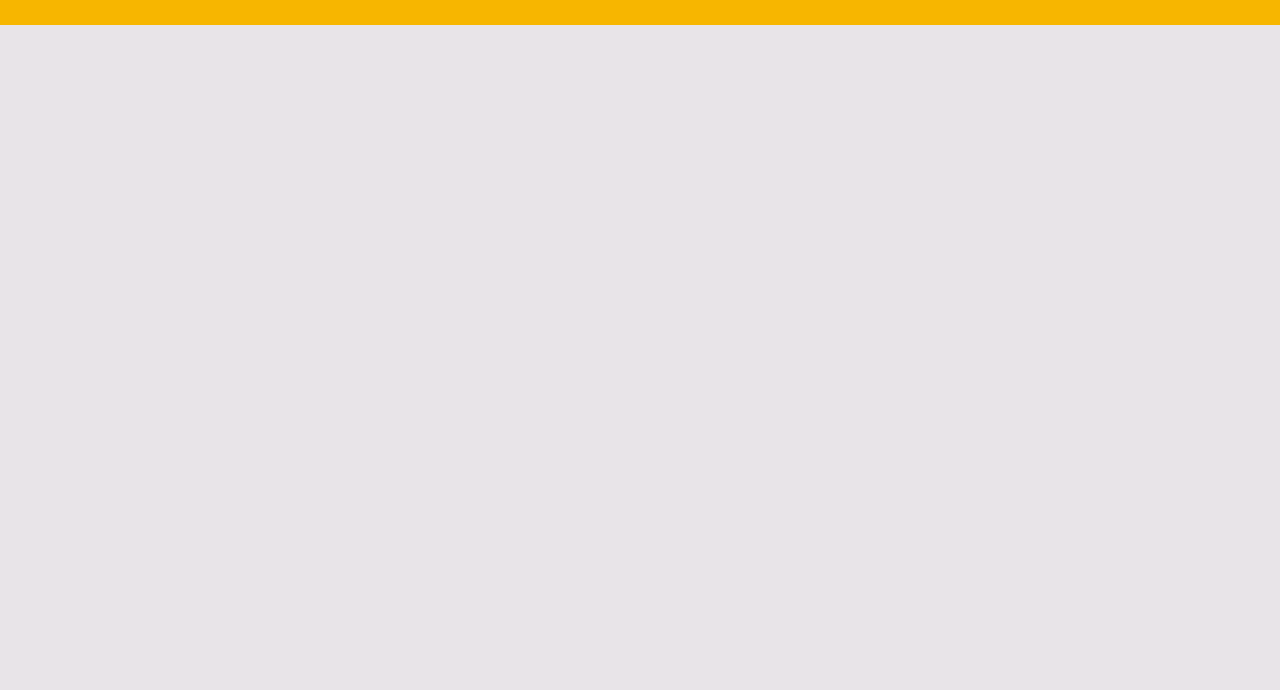
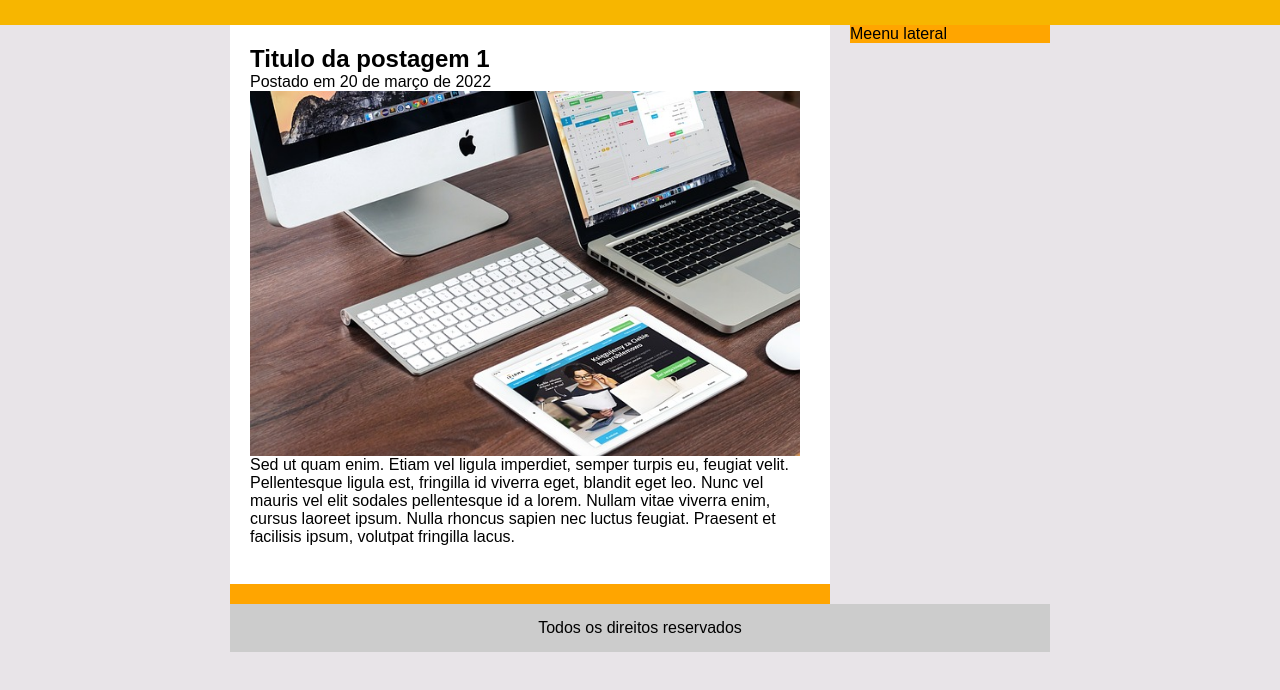
Before and after one commit to jfpadilha/estudo-web-full-stack, a plain HTML site: page projeto-tecblog/index.html in a window 1280 px wide. Shown: the part 108-798 px from the top of the page. Drawn offline with Linux system fonts and the light colour scheme.

Commit message:
Aula 50 - projeto TecBlog - parte 2

```diff
--- a/projeto-tecblog/css/estilo.css
+++ b/projeto-tecblog/css/estilo.css
@@ -26,6 +26,39 @@ body{
 	padding: 10px;
 }
 
+#area-principal{
+	width: 820px;
+	margin: 0 auto; /*0 super inf e auto laterais*/
+}
+
+#area-postagens, #area-lateral{
+	background: orange;
+}
+
+#area-postagens{
+	width: 600px;
+	float: left;
+}
+
+#area-lateral{
+	width: 200px;
+	float: right;
+}
+
+.postagem{
+	padding: 20px;
+	margin-bottom: 20px;
+	background: white;
+}
+
+#rodape{
+	clear: both;	/*remover o efeito float e ficar somente abaixo*/
+	text-align: center;
+	padding: 15px;
+	background: #CCC;
+
+}
+
 /* ======Formatacao do menu ==========*/
 
 a{
--- a/projeto-tecblog/index.html
+++ b/projeto-tecblog/index.html
@@ -24,9 +24,36 @@
 		</div>	<!-- fim do cabecalho -->
 
 
-		<div id="principal">		<!-- DIV PRINCIPAL -->
+		<!-- area principal -->
+		<div id="area-principal">
 
-		</div>						<!-- FIM DIV PRINCIPAL -->
+			<div id="area-postagens">
+
+				<!-- Postagem 1 -->
+				<div class="postagem">
+					<h2>Titulo da postagem 1</h2>
+					<span>Postado em 20 de março de 2022</span>
+					<img src="img/imagem2.jpg" width="550" align="center">
+					<p>
+						Sed ut quam enim. Etiam vel ligula imperdiet, semper turpis eu, feugiat velit. Pellentesque ligula est, fringilla id viverra eget, blandit eget leo. Nunc vel mauris vel elit sodales pellentesque id a lorem. Nullam vitae viverra enim, cursus laoreet ipsum. Nulla rhoncus sapien nec luctus feugiat. Praesent et facilisis ipsum, volutpat fringilla lacus.
+					</p>
+					<a href="">Leia mais...</a>
+				</div> <!-- Final postagem 1 -->
+
+
+			</div>
+
+			<div id="area-lateral">
+				Meenu lateral
+			</div>
+
+			<div id="rodape">
+				Todos os direitos reservados
+			</div>
+
+
+
+		</div>						<!-- fim principal -->
 
 	</body>
 </html>
```
